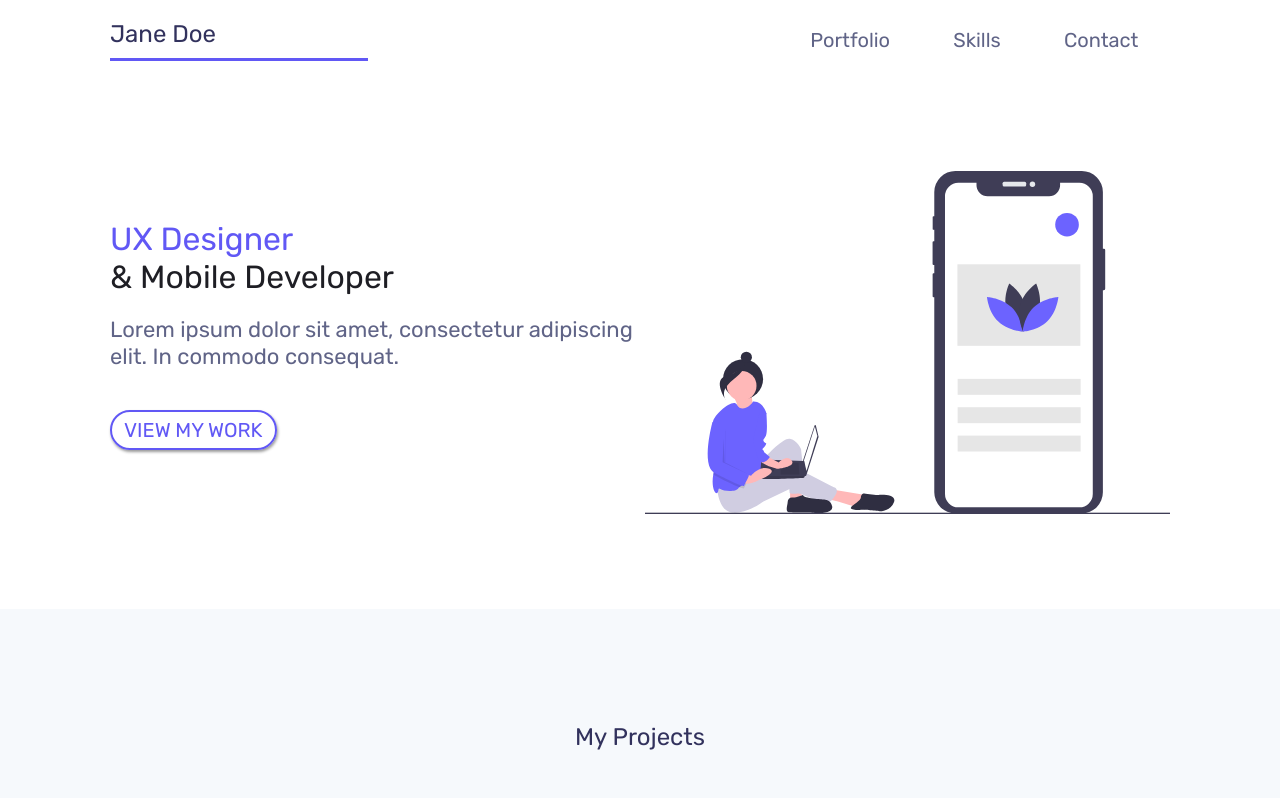
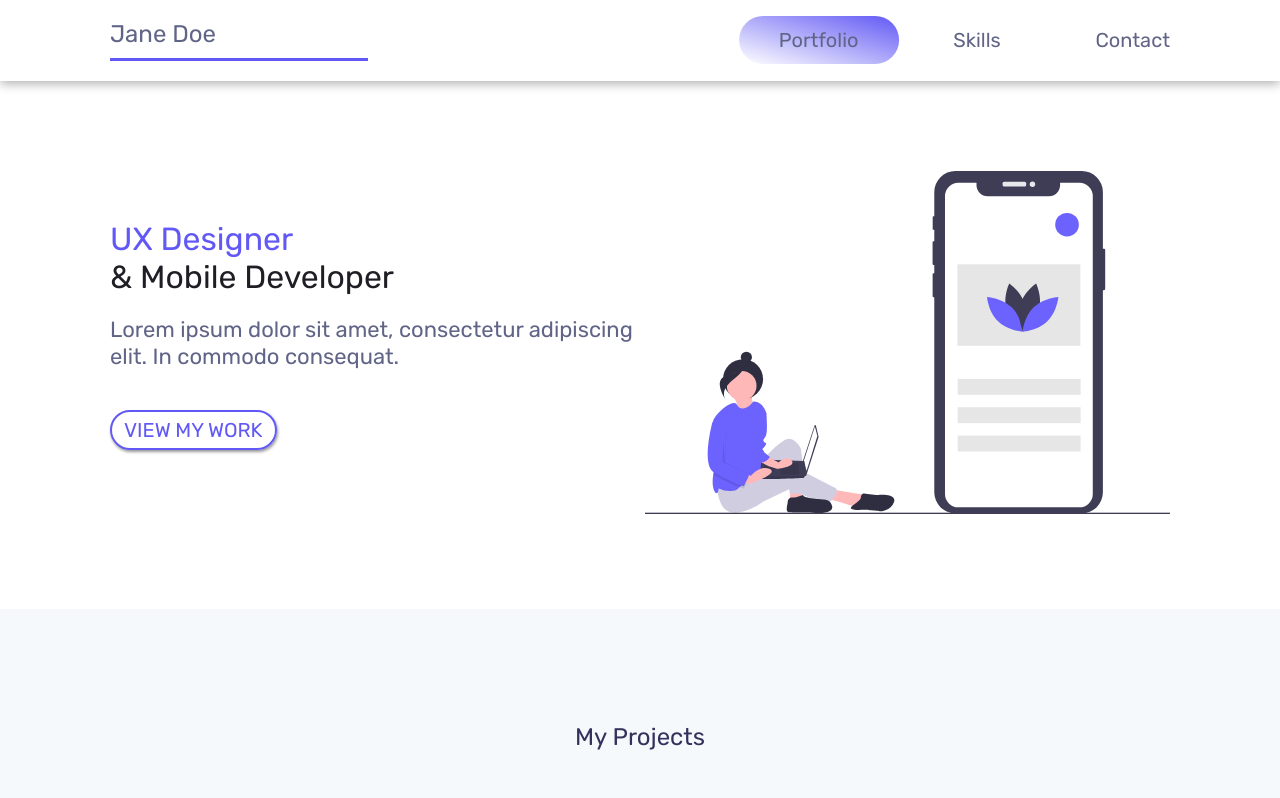
Before and after one commit to Jytang10/mobile-first-portfolio, a plain HTML site: page index.html in a window 1280 px wide. Shown: the top 798 px of the page. Drawn offline with Linux system fonts and the light colour scheme.

Commit message:
Added navbar animation functionality

```diff
--- a/index.html
+++ b/index.html
@@ -17,15 +17,19 @@
     <title>Mobile-First Responsive Portfolio</title>
   </head>
   <body>
+    <header>
       <nav class="site-nav grid">
-      <h1>Jane Doe</h1>
+        <h1><a href="#">Jane Doe</a></h1>
         <ul>
-        <li><a href="#portfolio">Portfolio</a></li>
-        <li><a href="#skills">Skills</a></li>
-        <li><a href="#contact">Contact</a></li>
+          <li><a data-page="portfolio" href="#portfolio">Portfolio</a></li>
+          <li><a data-page="skills" href="#skills">Skills</a></li>
+          <li><a data-page="contact" href="#contact">Contact</a></li>
+          <div class="bubble"></div>
         </ul>
       </nav>
-    <section id="welcome" class="grid">
+    </header>
+    <main>
+      <div id="welcome" class="grid">
         <div class="welcome-text">
           <h2 class="welcome-title-upper">UX Designer</h2>
           <h2 class="welcome-title-lower">& Mobile Developer</h2>
@@ -38,8 +42,8 @@
         <div class="welcome-img">
           <img src="./assets/mobile-development.svg" alt="banner image" />
         </div>
-    </section>
-    <section id="portfolio">
+      </div>
+      <section data-index="0" id="portfolio" class="portfolio">
         <h3>My Projects</h3>
         <div class="projects grid">
           <a href="#">
@@ -56,7 +60,7 @@
           </a>
         </div>
       </section>
-    <section id="skills">
+      <section data-index="1" id="skills" class="skills">
         <h3>My Skills</h3>
         <ul class="grid">
           <li>
@@ -77,7 +81,7 @@
           </li>
         </ul>
       </section>
-    <section id="contact">
+      <section data-index="2" id="contact" class="contact">
         <h3>Get in Touch</h3>
         <p class="leading">
           Lorem ipsum dolor sit amet consectetur adipisicing elit.
@@ -89,6 +93,7 @@
           <button class="button">Send Message</button>
         </form>
       </section>
+    </main>
     <footer>
       <div class="grid">
         <p class="copyright">&copy 2020 - Jane Doe</p>
@@ -102,6 +107,7 @@
         </ul>
       </div>
     </footer>
-    <script src="main.js"></script>
+    <script src="navbarAnimation.js"></script>
+    <script src="titleAnimation.js"></script>
   </body>
 </html>
--- /dev/null
+++ b/navbarAnimation.js
@@ -0,0 +1,32 @@
+const sections = document.querySelectorAll("section");
+const bubble = document.querySelector(".bubble");
+
+const options = {
+  threshold: .7
+};
+
+let observer = new IntersectionObserver(navCheck, options);
+
+function navCheck(entries) {
+  entries.forEach(entry => {
+    const className = entry.target.className;
+    const activeAnchor = document.querySelector(`[data-page=${className}]`);
+    const coords = activeAnchor.getBoundingClientRect();
+    const directions = {
+      height: coords.height,
+      width: coords.width,
+      top: coords.top,
+      left: coords.left
+    };
+    if (entry.isIntersecting) {
+      bubble.style.setProperty("left", `${directions.left}px`);
+      bubble.style.setProperty("top", `${directions.top}px`);
+      bubble.style.setProperty("width", `${directions.width}px`);
+      bubble.style.setProperty("height", `${directions.height}px`);
+    }
+  });
+}
+
+sections.forEach(section => {
+  observer.observe(section);
+});
--- a/style.css
+++ b/style.css
@@ -34,6 +34,17 @@ body::-webkit-scrollbar-track {
 body::-webkit-scrollbar-thumb {
   background: #6158f5;
 }
+header {
+  box-shadow: 0px 3px 10px rgba(0, 0, 0, 0.3);
+  position: sticky;
+  top: 0px;
+  background: white;
+}
+nav {
+  min-height: 10vh;
+  align-items: center;
+  justify-content: space-between;
+}
 .button {
   background: none;
   border: 2px solid var(--primary);
@@ -65,7 +76,14 @@ textarea:focus {
 form button {
   outline: none;
 }
-
+.bubble {
+  position: absolute;
+  z-index: -2;
+  background: linear-gradient(to right top, #fff, #6158f5);
+  transform: scale(2);
+  transition: all 0.3s ease;
+  border-radius: 20px;
+}
 /* fonts */
 h1,
 h2,
@@ -227,6 +245,9 @@ footer i {
 }
 /* small tablet styles */
 @media screen and (min-width: 620px) {
+  #welcome {
+    padding-top: 40px;
+  }
   .welcome-text {
     grid-column: 1/5;
   }
@@ -290,7 +311,7 @@ footer i {
     grid-column: 6/9;
     justify-content: flex-end;
     align-self: center;
-    justify-content: space-around;
+    justify-content: space-between;
   }
   .site-nav a:hover {
     color: var(--primary);
```
Also changed, not shown: titleAnimation.js (renamed from main.js). Lines whose indentation alone changed are shown as unchanged.
